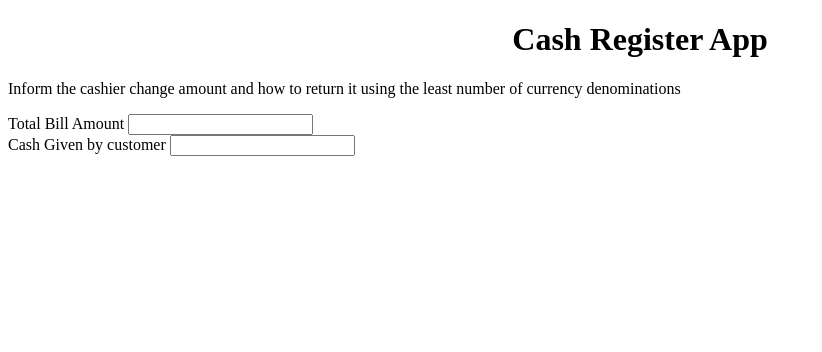
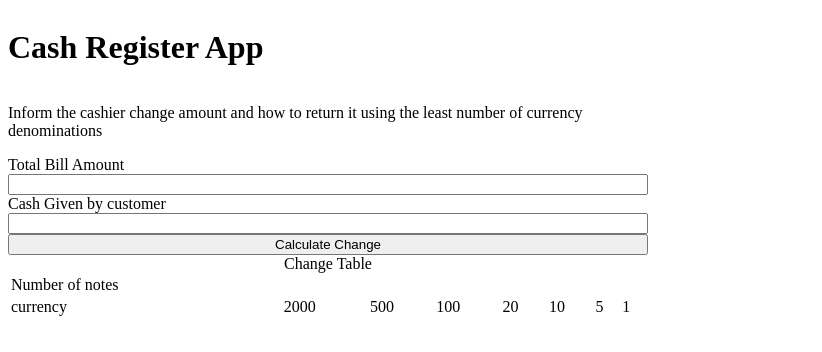
Before and after one commit to yogesh-/Mark10-Cash-register, a plain HTML site: page index.html in a window 1280 px wide. Shown: the whole page, without its empty margins (0-822 px from the left). Drawn offline with Linux system fonts and the light colour scheme.

Commit message:
some error

```diff
--- a/index.html
+++ b/index.html
@@ -8,15 +8,38 @@
     <link rel="stylesheet" href="./styles.css">
 </head>
 <body>
+    <div class="container">
     <h1 class="heading">Cash Register App</h1>
     <p class="description">Inform the cashier change amount and how to return it using the least number of currency denominations </p>
 
     <label for="total-bill">Total Bill Amount </label>
     <input id="total-bill" type="text">
-    <br>
+
     <label for="cash-given">Cash Given by customer</label>
     <input id="cash-given" type="text">
 
+    <button id="calculate">Calculate Change</button>
+
+    <table class="change-table">
+        <caption>Change Table</caption>
+        <tr>
+            <td>Number of notes</td>
+        </tr>
+
+        <tr>
+            <td>currency</td>
+            <td>2000</td>
+            <td>500</td>
+            <td>100</td>
+            <td>20</td>
+            <td>10</td>
+            <td>5</td>
+            <td>1</td>
+        </tr>
+
+    </table>
+
+</div>
 </body>
 <script src="./index.js"></script>
 </html>
--- a/index.js
+++ b/index.js
@@ -0,0 +1,7 @@
+const totalBill = document.querySelector("#total-bill");
+const cashGiven = document.querySelector("#cash-given");
+const calcButton = document.querySelector("#calculate");
+
+//
+
+totalBill.addEventListener('input',console.log(totalBill.value));
--- a/styles.css
+++ b/styles.css
@@ -1,3 +1,18 @@
-.heading{
+.container{
+     display: flex;
+     flex-direction: column;
+     width: 50vw;
+}
+
+
+
+
+
+
+
+
+
+
+/* .heading{
     text-align: center;
-}
+} */
```
